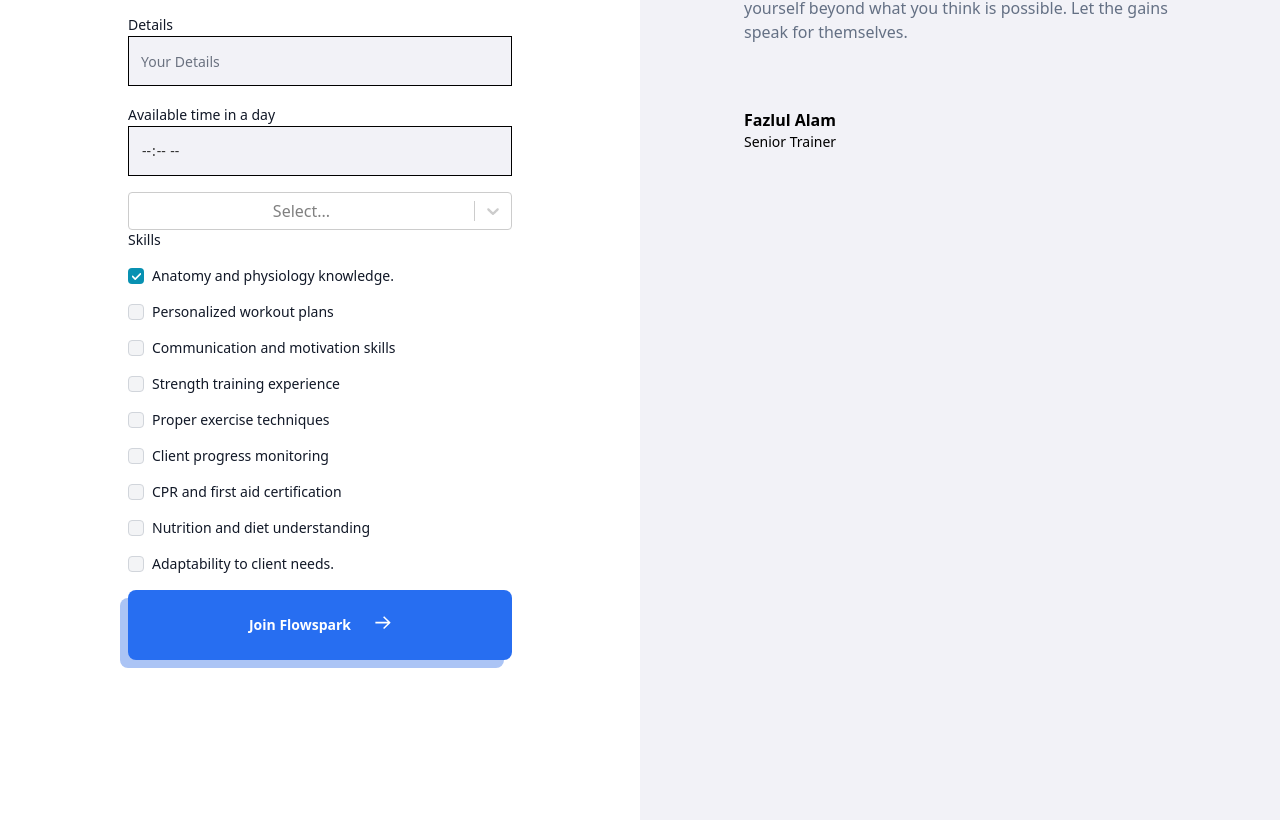
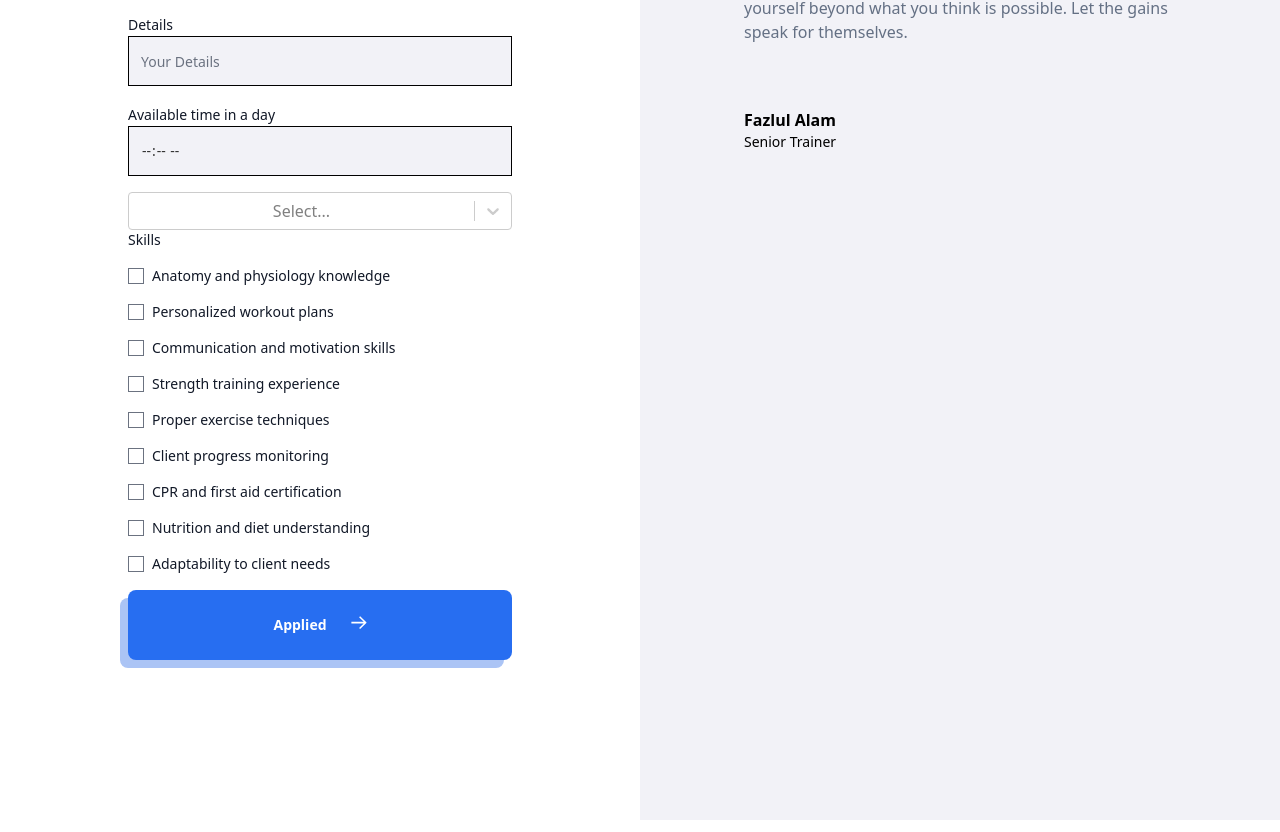
Before and after one commit to Fazlul619/gym-project-client-side, a React (Vite) app: page /beATrainerPage in a window 1280 px wide. Shown: the part 900-1732 px from the top of the page. Built offline with nearby package versions, Linux system fonts and the light colour scheme; no server answers; sample sign-in values are in the browser's storage.

Commit message:
Become a trainer backend

```diff
--- a/src/Pages/Be A Trainer Page/BeATrainerPage.jsx
+++ b/src/Pages/Be A Trainer Page/BeATrainerPage.jsx
@@ -1,13 +1,86 @@
-import { useContext } from "react";
+import { useContext, useState } from "react";
 import { AuthContext } from "../../providers/AuthProvider";
-import { Button, Checkbox, Label } from "flowbite-react";
+import { Button, Label } from "flowbite-react";
 
 import Select from "react-select";
 import makeAnimated from "react-select/animated";
+import useAxiosPublic from "../../hooks/useAxiosPublic";
+import Swal from "sweetalert2";
+import { toast } from "react-toastify";
 
 const BeATrainerPage = () => {
   const animatedComponents = makeAnimated();
   const { user } = useContext(AuthContext);
+  const email = user.email;
+  const [checkboxAll, setCheckboxAll] = useState([]);
+  const [selectedOptions, setSelectedOptions] = useState([]);
+  const axiosPublic = useAxiosPublic();
+  const handleTrainerSubmit = (event) => {
+    event.preventDefault();
+    const form = event.target;
+    const name = form.name.value;
+    const age = form.age.value;
+    const profileImage = form.profileImage.value;
+    const experience = form.experience.value;
+    const expertise = form.expertise.value;
+    const details = form.details.value;
+    const time = form.time.value;
+
+    const trainerInfo = {
+      name,
+      email,
+      age,
+      profileImage,
+      experience,
+      expertise,
+      details,
+      time,
+      selectedOptions,
+      checkboxAll,
+    };
+
+    form.name.value = "";
+    form.age.value = "";
+    form.profileImage.value = "";
+    form.experience.value = "";
+    form.expertise.value = "";
+    form.details.value = "";
+    form.time.value = "";
+
+    console.log(trainerInfo);
+    axiosPublic
+      .post("/trainerInfo", trainerInfo)
+      .then((res) => {
+        if (res.data.insertedId) {
+          console.log("user add");
+
+          Swal.fire({
+            position: "top-end",
+            icon: "success",
+            title: "Trainer requested Successfully",
+            showConfirmButton: false,
+            timer: 1500,
+          });
+        }
+      })
+
+      .catch((error) => {
+        console.log(error.message);
+        toast.error(error.message);
+      });
+  };
+
+  const handleSelectChange = (selectedOptions) => {
+    setSelectedOptions(selectedOptions);
+  };
+
+  const handleCheckbox = (e) => {
+    if (e.target.checked) {
+      setCheckboxAll([...checkboxAll, e.target.value]);
+    } else {
+      setCheckboxAll(checkboxAll.filter((item) => item != e.target.value));
+    }
+  };
 
   const options = [
     { value: "Saturday", label: "Saturday" },
@@ -34,6 +107,7 @@ const BeATrainerPage = () => {
               </h2>
               {/* Form */}
               <form
+                onSubmit={handleTrainerSubmit}
                 className="mx-auto mb-4 max-w-sm pb-4"
                 name="wf-form-password"
                 method="get"
@@ -42,6 +116,7 @@ const BeATrainerPage = () => {
                   <Label value="Your Name" />
                   <input
                     type="text"
+                    name="name"
                     className="mb-4 block h-9 w-full border border-black bg-[#f2f2f7] px-3 py-6 text-sm text-[#333333]"
                     placeholder="Full Name"
                     required=""
@@ -53,15 +128,18 @@ const BeATrainerPage = () => {
                     type="email"
                     className="mb-4 block h-9 w-full border border-black bg-[#f2f2f7] px-3 py-6  text-sm text-[#333333]"
                     maxLength="256"
-                    name="name"
-                    placeholder="Email Address"
-                    required=""
+                    name="email"
+                    readOnly
+                    placeholder={email}
                   />
                 </div>
                 <div className="text-left">
                   <Label value="Your Age" />
                   <input
                     type="number"
+                    name="age"
+                    max={100}
+                    min={18}
                     className="mb-4 block h-9 w-full border border-black bg-[#f2f2f7] px-3 py-6 text-sm text-[#333333]"
                     placeholder="Age"
                     required=""
@@ -71,6 +149,9 @@ const BeATrainerPage = () => {
                   <Label value="Your Experience" />
                   <input
                     type="number"
+                    name="experience"
+                    max={40}
+                    min={0}
                     className="mb-4 block h-9 w-full border border-black bg-[#f2f2f7] px-3 py-6 text-sm text-[#333333]"
                     placeholder="Years of experience"
                     required=""
@@ -80,6 +161,7 @@ const BeATrainerPage = () => {
                   <Label value="Your Photo Url" />
                   <input
                     type="text"
+                    name="profileImage"
                     className="mb-4 block h-9 w-full border border-black bg-[#f2f2f7] px-3 py-6 text-sm text-[#333333]"
                     placeholder="Profile Image"
                     required=""
@@ -89,6 +171,7 @@ const BeATrainerPage = () => {
                   <Label value="Expertise" />
                   <input
                     type="text"
+                    name="expertise"
                     className="mb-4 block h-9 w-full border border-black bg-[#f2f2f7] px-3 py-6 text-sm text-[#333333]"
                     placeholder="Example: Yoga"
                     required=""
@@ -98,6 +181,7 @@ const BeATrainerPage = () => {
                   <Label value="Details" />
                   <input
                     type="text"
+                    name="details"
                     className="mb-4 block h-9 w-full border border-black bg-[#f2f2f7] px-3 py-6 text-sm text-[#333333]"
                     placeholder="Your Details"
                     required=""
@@ -107,6 +191,7 @@ const BeATrainerPage = () => {
                   <Label value="Available time in a day" />
                   <input
                     type="time"
+                    name="time"
                     className="mb-4 block h-9 w-full border border-black bg-[#f2f2f7] px-3 py-6 text-sm text-[#333333]"
                     placeholder="Available time in a day"
                     required=""
@@ -118,6 +203,7 @@ const BeATrainerPage = () => {
                   components={animatedComponents}
                   isMulti
                   options={options}
+                  onChange={handleSelectChange}
                 />
                 {/* Check Box */}
                 <div
@@ -127,53 +213,105 @@ const BeATrainerPage = () => {
                   <Label className="text-left" value="Skills" />
 
                   <div className="flex items-center gap-2">
-                    <Checkbox id="accept" defaultChecked />
-                    <Label htmlFor="accept" className="flex">
-                      Anatomy and physiology knowledge.
+                    <input
+                      type="checkbox"
+                      id="skill-1"
+                      value="Anatomy and physiology knowledge"
+                      onChange={handleCheckbox}
+                    />
+                    <Label htmlFor="skill-1" className="flex">
+                      Anatomy and physiology knowledge
                     </Label>
                   </div>
                   <div className="flex items-center gap-2">
-                    <Checkbox id="promotion" />
-                    <Label htmlFor="promotion">
-                      Personalized workout plans
-                    </Label>
+                    <input
+                      type="checkbox"
+                      id="skill-2"
+                      value="Personalized workout plans"
+                      onChange={handleCheckbox}
+                    />
+                    <Label htmlFor="skill-2">Personalized workout plans</Label>
                   </div>
                   <div className="flex items-center gap-2">
-                    <Checkbox id="age" />
-                    <Label htmlFor="age">
+                    <input
+                      type="checkbox"
+                      id="skill-3"
+                      value="Communication and motivation skills"
+                      onChange={handleCheckbox}
+                    />
+                    <Label htmlFor="skill-3">
                       Communication and motivation skills
                     </Label>
                   </div>
                   <div className="flex items-center gap-2">
-                    <Checkbox id="age" />
-                    <Label htmlFor="age">Strength training experience</Label>
+                    <input
+                      type="checkbox"
+                      id="skill-4"
+                      value="Strength training experience"
+                      onChange={handleCheckbox}
+                    />
+                    <Label htmlFor="skill-4">
+                      Strength training experience
+                    </Label>
                   </div>
                   <div className="flex items-center gap-2">
-                    <Checkbox id="age" />
-                    <Label htmlFor="age"> Proper exercise techniques</Label>
+                    <input
+                      type="checkbox"
+                      id="skill-5"
+                      value="Proper exercise techniques"
+                      onChange={handleCheckbox}
+                    />
+                    <Label htmlFor="skill-5"> Proper exercise techniques</Label>
                   </div>
                   <div className="flex items-center gap-2">
-                    <Checkbox id="age" />
-                    <Label htmlFor="age">Client progress monitoring</Label>
+                    <input
+                      type="checkbox"
+                      id="skill-6"
+                      value="Client progress monitoring"
+                      onChange={handleCheckbox}
+                    />
+                    <Label htmlFor="skill-6">Client progress monitoring</Label>
                   </div>
                   <div className="flex items-center gap-2">
-                    <Checkbox id="age" />
-                    <Label htmlFor="age">CPR and first aid certification</Label>
+                    <input
+                      type="checkbox"
+                      id="skill-7"
+                      value=" CPR and first aid certification"
+                      onChange={handleCheckbox}
+                    />
+                    <Label htmlFor="skill-7">
+                      CPR and first aid certification
+                    </Label>
                   </div>
                   <div className="flex items-center gap-2">
-                    <Checkbox id="age" />
-                    <Label htmlFor="age">
+                    <input
+                      type="checkbox"
+                      id="skill-8"
+                      value=" Nutrition and diet understanding"
+                      onChange={handleCheckbox}
+                    />
+                    <Label htmlFor="skill-8">
                       Nutrition and diet understanding
                     </Label>
                   </div>
                   <div className="flex items-center gap-2">
-                    <Checkbox id="age" />
-                    <Label htmlFor="age"> Adaptability to client needs.</Label>
+                    <input
+                      type="checkbox"
+                      id="skill-9"
+                      value=" Adaptability to client needs"
+                      onChange={handleCheckbox}
+                    />
+                    <Label htmlFor="skill-9">
+                      Adaptability to client needs
+                    </Label>
                   </div>
                 </div>
 
-                <Button className=" mt-4 flex w-full items-center justify-center bg-[#276ef1] px-8 py-4 text-center font-semibold text-white transition [box-shadow:rgb(171,_196,_245)_-8px_8px] hover:[box-shadow:rgb(171,_196,_245)_0px_0px]">
-                  <p className="mr-6 font-bold">Join Flowspark</p>
+                <Button
+                  type="submit"
+                  className=" mt-4 flex w-full items-center justify-center bg-[#276ef1] px-8 py-4 text-center font-semibold text-white transition [box-shadow:rgb(171,_196,_245)_-8px_8px] hover:[box-shadow:rgb(171,_196,_245)_0px_0px]"
+                >
+                  <p className="mr-6 font-bold">Applied</p>
                   <svg
                     className="h-4 w-4 flex-none"
                     fill="currentColor"
```
